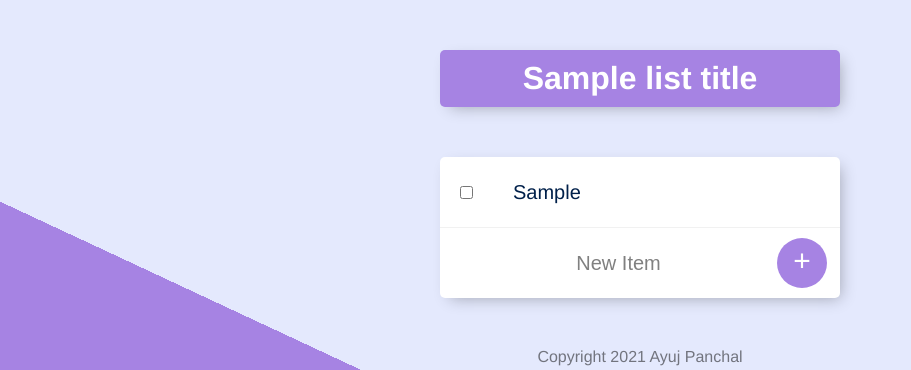
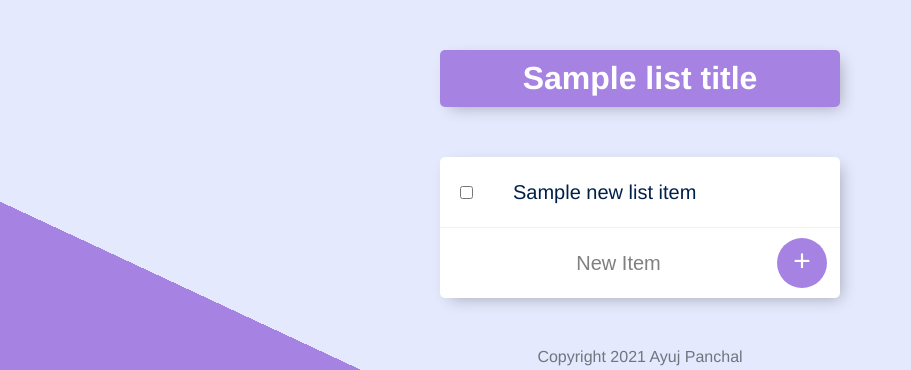
Before and after one commit to AyujPanchal/KeeperApp, a Node server app: template views/list.ejs in a window 1280 px wide. Shown: the top 370 px of the page, without its empty margins (0-911 px from the left). Run offline with Node 20, Linux system fonts and the light colour scheme; the template is opened without the code that fills it: most values are stand-ins (such as "Sample title", 1, 10 or a date in 2020); some libraries are stand-ins or nearby versions.

Commit message:
Modify app.js and list.ejs to add the insert new items feature

```diff
--- a/app.js
+++ b/app.js
@@ -24,32 +24,36 @@ const item3 = new Item({
 });
 const defaultItems = [item1,item2,item3];
 
-Item.insertMany(defaultItems, function(err){
-    if(err){
-        console.log(err);
-    } else{
-        console.log("Successfully saved default items to DB.")
-    }
-});
+
 
 app.set("view engine","ejs");
 
 app.use(bodyParser.urlencoded({extended: true}));
 app.use(express.static("public"));
 app.get('/',function(req, res){
-
-    res.render("list",{listTitle: "Today", newListItems: items});
+    Item.find({}, function(err, foundItems){
+        if(foundItems.length === 0){
+            Item.insertMany(defaultItems, function(err){
+                if(err){
+                    console.log(err);
+                } else{
+                    console.log("Successfully saved default items to DB.")
+                }
+            });
+            res.redirect("/");
+        } else{
+            res.render("list",{listTitle: "Today", newListItems: foundItems});
+        }
+    });
 });
 
 app.post('/',function(req, res){
-    const item = req.body.newItem;
-    if(req.body.list === "Work"){
-        workItems.push(item);
-        res.redirect("/work");
-    } else{
-        items.push(item);
-        res.redirect("/");
-    }
+    const itemName = req.body.newItem;
+    const item = new Item({
+        name: itemName
+    })
+    item.save();
+    res.redirect("/");
 });
 
 app.get("/work", function(req, res){
--- a/views/list.ejs
+++ b/views/list.ejs
@@ -4,12 +4,12 @@
         <h1><%= listTitle %></h1>
     </div>
     <div class="box">
-            <% for(var i=0;i<newListItems.length;i++){ %>
-            <div class="item">
-                <input type="checkbox">
-                <p><%= newListItems[i] %></p>
-            </div>
-            <% } %>
+    <%    newListItems.forEach(function(item){  %>
+        <div class="item">
+            <input type="checkbox">
+            <p><%= item.name %></p>
+        </div>
+    <%    }); %>
             <form class="item" action="/" method="post">
                 <input type="text" name="newItem" placeholder="New Item" autocomplete="off">
                 <button type="submit" name="list" value=<%= listTitle %>>+</button>
```
